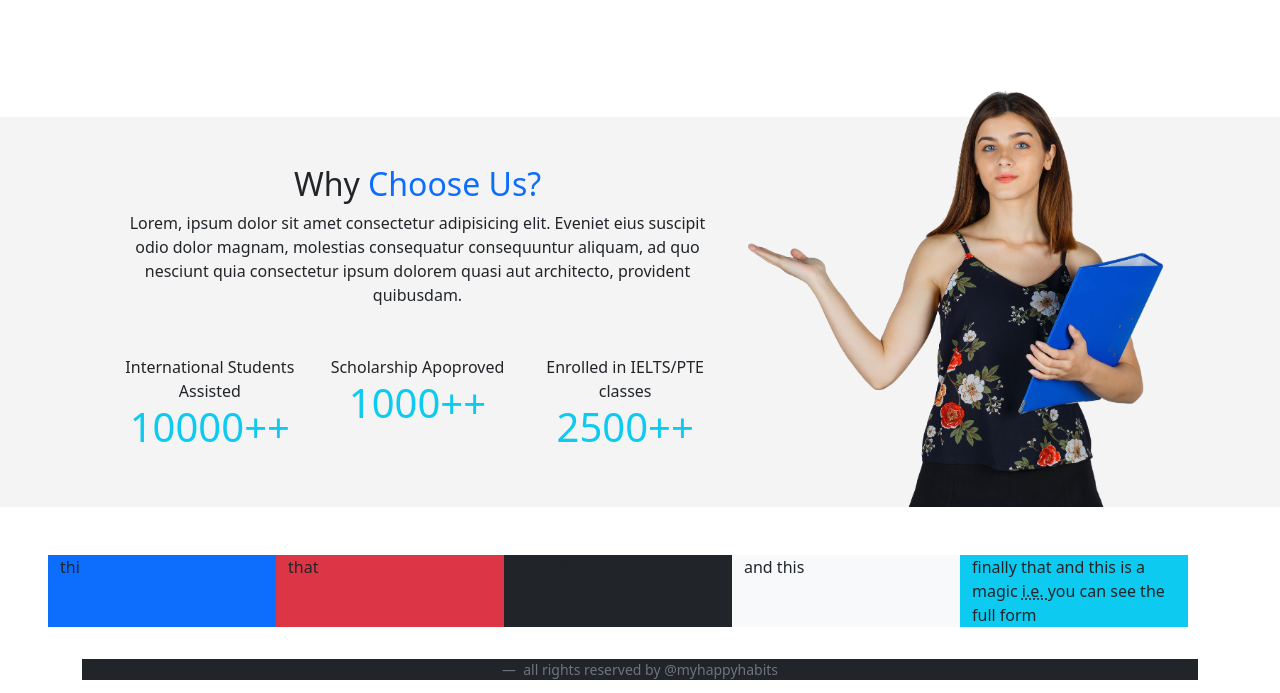
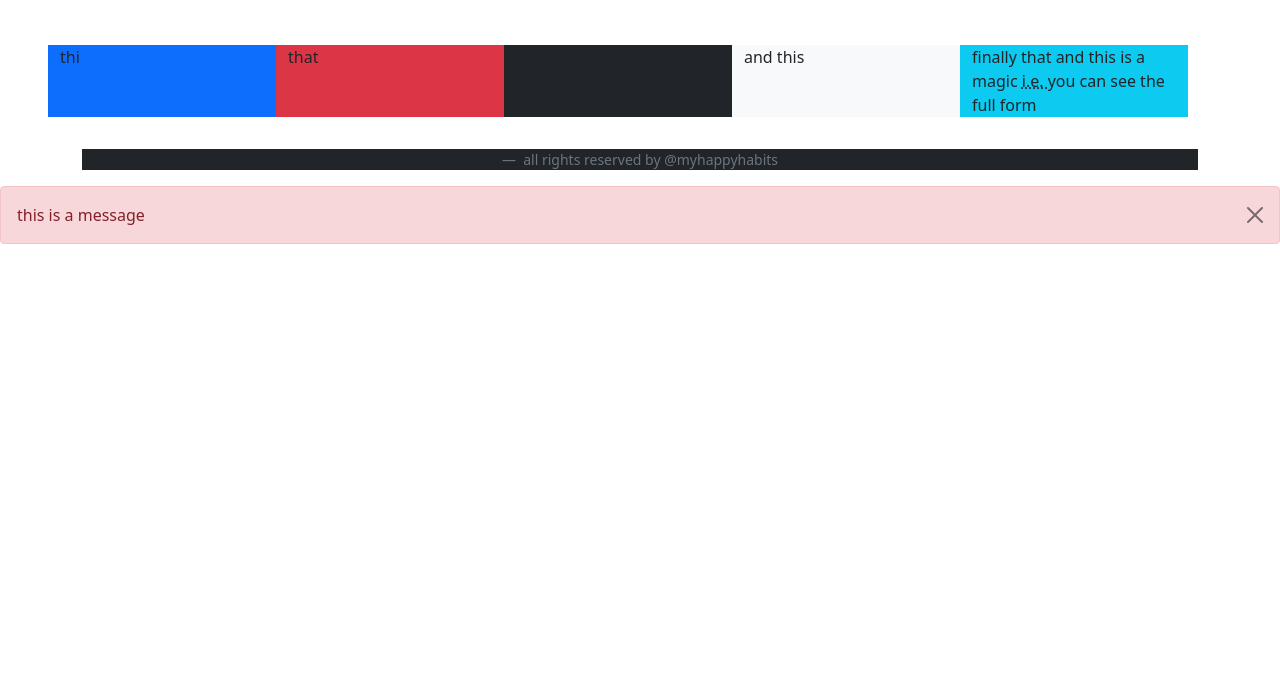
Before and after one commit to diywithpuja/consultancy, a plain HTML site: page index.html in a window 1280 px wide. Shown: the part 508-1201 px from the top of the page. After the commit the page ends 800 px from the top, so only its background shows below. Drawn offline with nearby package versions, Linux system fonts and the light colour scheme.

Commit message:
aboutsection hidden

```diff
--- a/index.html
+++ b/index.html
@@ -83,7 +83,7 @@
 
 
 
-    <section class="aboutus">
+    <!-- <section class="aboutus">
         <div class="container relative-content p-5 ">
             <div class="row  d-flex justify-content-center align-items-center">
 
@@ -132,7 +132,7 @@
             </div>
         </div>
 
-    </section>
+    </section> -->
 
     <div class="container  m-5">
         <div class="row ">
```
